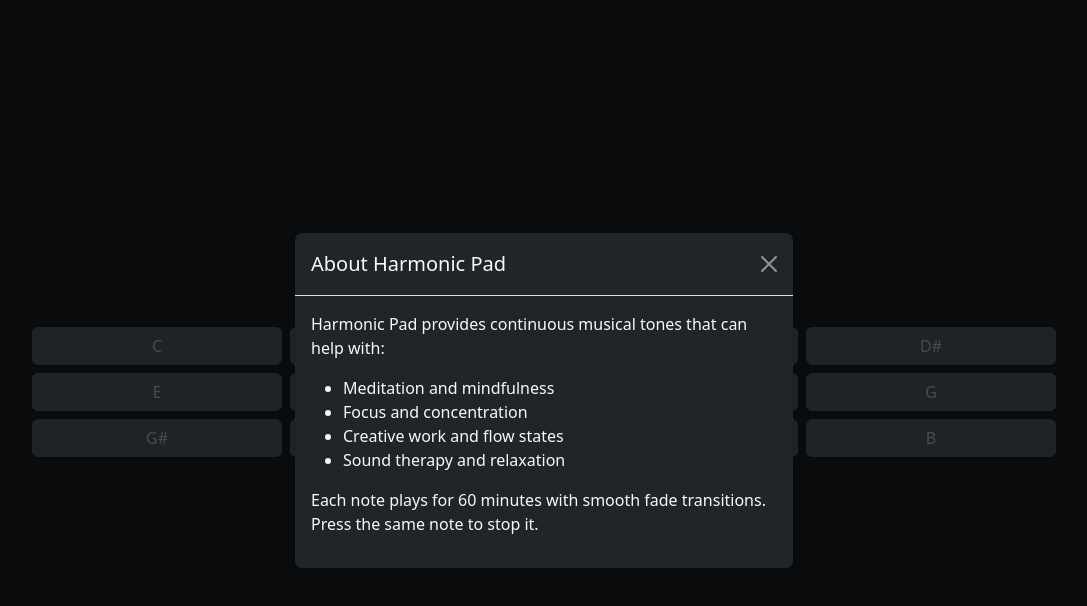
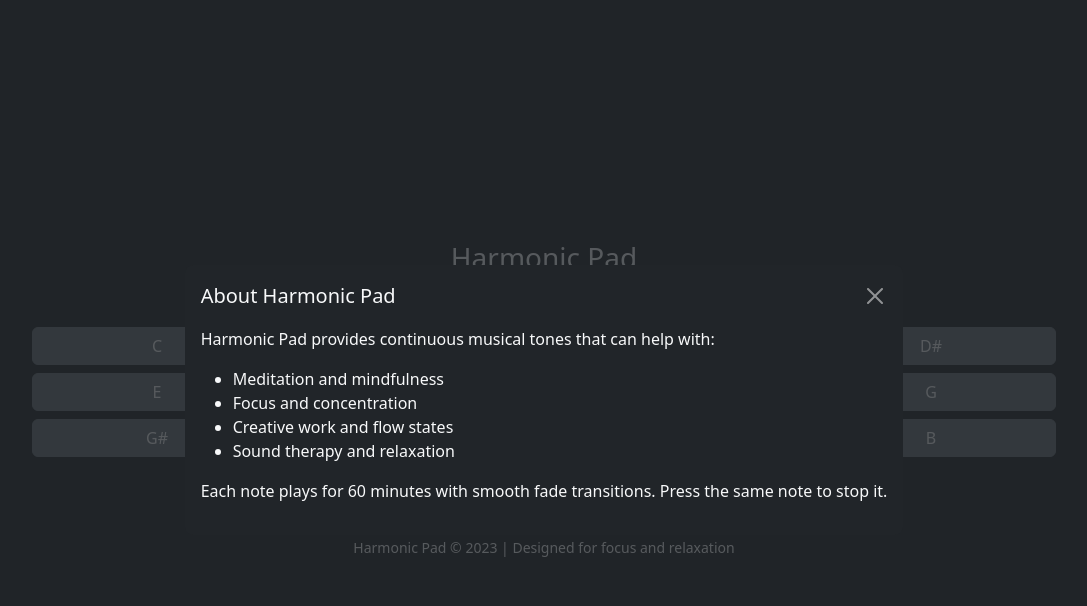
Before and after one commit to rodrigozan/harmonic-pads, a React (Vite) app: page / in a window 1280 px wide. Both pictures are taken after a click on the button "Info". Shown: the top 606 px of the page, without its empty margins (96-1183 px from the left). Built offline with nearby package versions, Linux system fonts and the light colour scheme.

Commit message:
♻️ Add fade transition in modal

```diff
--- a/src/components/ModalInfo.tsx
+++ b/src/components/ModalInfo.tsx
@@ -1,4 +1,4 @@
-import React from 'react'
+import React, { useState, useEffect } from 'react'
 
 interface ModalProps {
     show: boolean
@@ -6,15 +6,38 @@ interface ModalProps {
 }
 
 function ModalInfo({ show, onClose }: ModalProps) {
-  if (!show) return null
+    const [visible, setVisible] = useState(false)
+    const [opacity, setOpacity] = useState(0)
+
+    useEffect(() => {
+        if (show) {
+            setVisible(true);
+            // Pequena demora para aplicar o fade in
+            setTimeout(() => setOpacity(1), 10);
+        } else {
+            setOpacity(0);
+            // Após o fade out, remove do DOM
+            const timeout = setTimeout(() => setVisible(false), 300);
+            return () => clearTimeout(timeout);
+        }
+    }, [show]);
+
+    if (!show && !visible) return null
 
     return (
-    <div className="modal d-block" style={{ backgroundColor: 'rgba(0,0,0,0.7)' }}>
+        <div
+            className="position-fixed top-0 start-0 w-100 h-100 d-flex align-items-center justify-content-center bg-dark bg-opacity-75"
+            style={{
+                transition: 'opacity 0.3s',
+                opacity: opacity,
+                pointerEvents: show ? 'auto' : 'none',
+            }}
+        >
             <div className="modal-dialog modal-dialog-centered">
-        <div className="modal-content bg-dark text-light">
-          <div className="modal-header">
+                <div className="modal-content bg-dark text-light border-0 rounded-3 p-3">
+                    <div className="d-flex justify-content-between align-items-center mb-3">
                         <h5 className="modal-title">About Harmonic Pad</h5>
-            <button className="btn-close btn-close-white" onClick={onClose}></button>
+                        <button className="btn btn-close btn-close-white" onClick={onClose}></button>
                     </div>
                     <div className="modal-body">
                         <p>Harmonic Pad provides continuous musical tones that can help with:</p>
```
Lines whose indentation alone changed are shown as unchanged.
